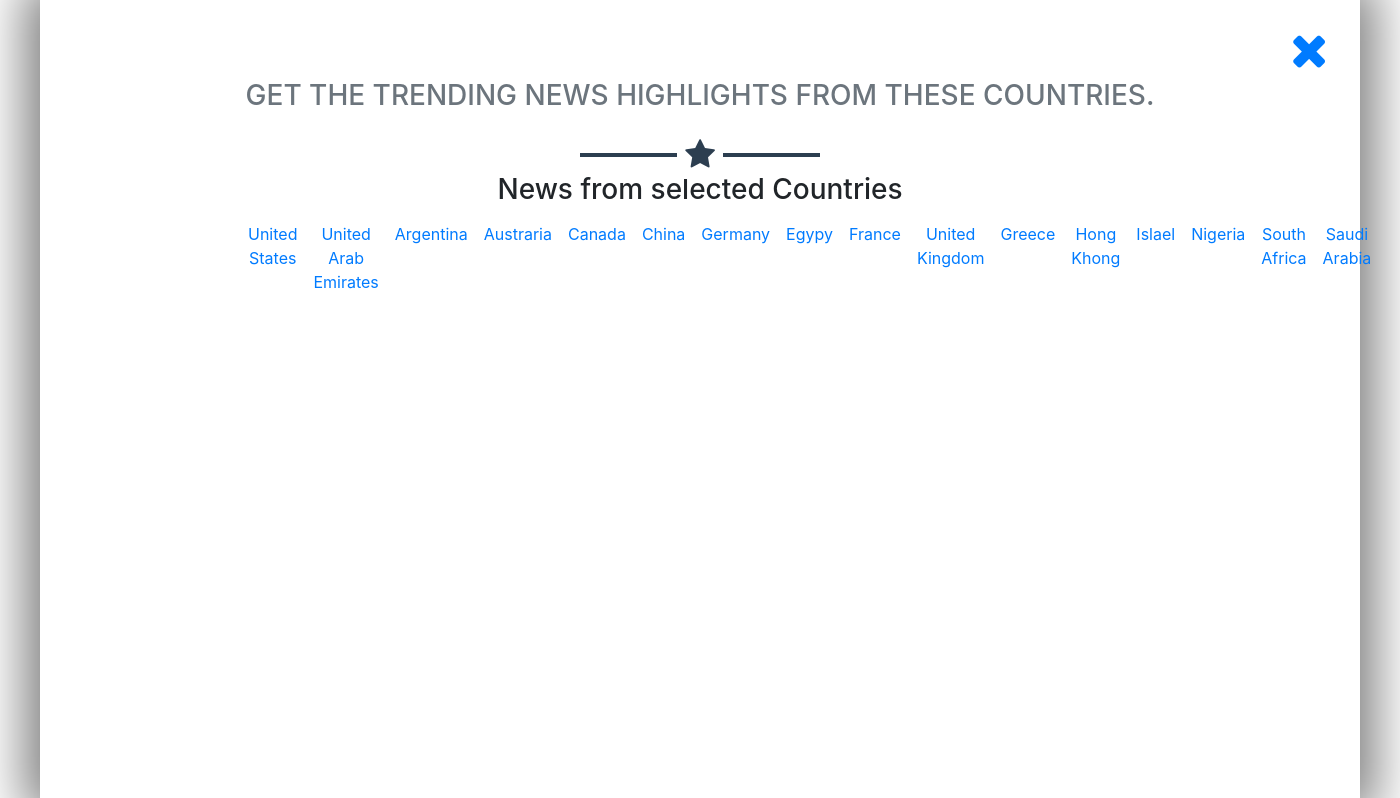
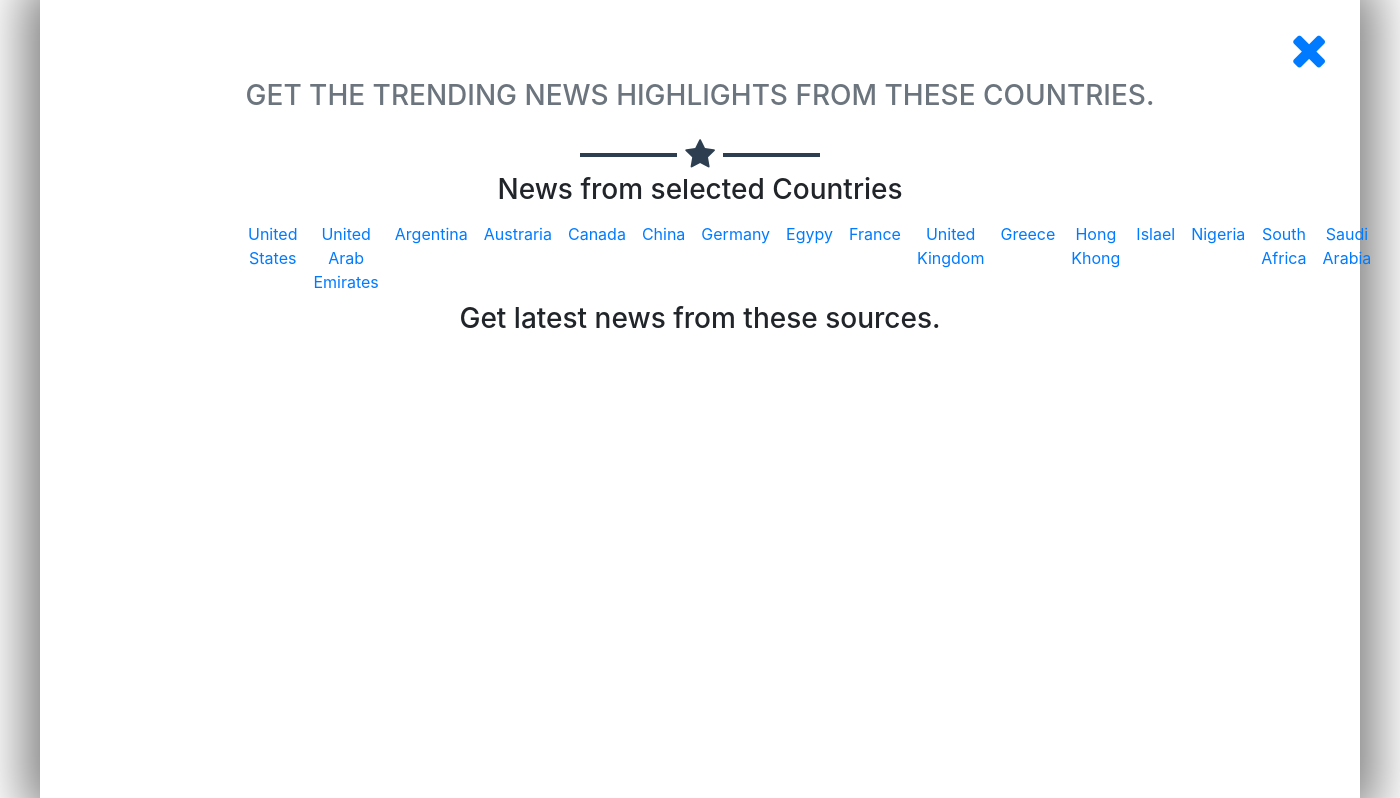
Before and after one commit to d3rrick/News_Highlight, a Flask app: template app/templates/index.html in a window 1400 px wide. Shown: the part 681-1479 px from the top of the page. Run offline with Flask 2, Linux system fonts and the light colour scheme; the template is opened without the code that fills it, so the values that code supplies are empty; some libraries are stand-ins or nearby versions.

Commit message:
added a url route to view the sources articles

```diff
--- a/app/templates/index.html
+++ b/app/templates/index.html
@@ -10,19 +10,28 @@
      <div class="p-2"><a href="/country/us"> United States</a></div>
      <div class="p-2"><a href="/country/ae"> United Arab Emirates</a></div>
      <div class="p-2"><a href="/country/ar"> Argentina</a></div>
-     <div class="p-2"><a href="/country#"> Austraria</a></div>
-     <div class="p-2"><a href="/country#"> Canada</a></div>
-     <div class="p-2"><a href="/country#"> China</a></div>
-     <div class="p-2"><a href="/country#"> Germany</a></div>
-     <div class="p-2"><a href="/country#"> Egypy</a></div>
-     <div class="p-2"><a href="/country#"> France</a></div>
-     <div class="p-2"><a href="/country#"> United Kingdom</a></div>
-     <div class="p-2"><a href="/country#"> Greece</a></div>
-     <div class="p-2"><a href="/country#"> Hong Khong</a></div>
-     <div class="p-2"><a href="/country#"> Islael</a></div>
-     <div class="p-2"><a href="/country#"> Nigeria</a></div>
+     <div class="p-2"><a href="/country/at"> Austraria</a></div>
+     <div class="p-2"><a href="/country/ca"> Canada</a></div>
+     <div class="p-2"><a href="/country/cn"> China</a></div>
+     <div class="p-2"><a href="/country/de"> Germany</a></div>
+     <div class="p-2"><a href="/country/eg"> Egypy</a></div>
+     <div class="p-2"><a href="/country/fr"> France</a></div>
+     <div class="p-2"><a href="/country/gb"> United Kingdom</a></div>
+     <div class="p-2"><a href="/country/gr"> Greece</a></div>
+     <div class="p-2"><a href="/country/hk"> Hong Khong</a></div>
+     <div class="p-2"><a href="/country/il"> Islael</a></div>
+     <div class="p-2"><a href="/country/ng"> Nigeria</a></div>
      <div class="p-2"><a href="/country/za"> South Africa</a></div>
-     <div class="p-2"><a href="/country#"> Saudi Arabia</a></div>
+     <div class="p-2"><a href="/country/sa"> Saudi Arabia</a></div>
 
 </div>
+
+   <h3>Get latest news from these sources.</h3>
+    <div class="d-flex flex-row">
+    <div class="col-md-12">
+    {% for source in sources %}
+           <div class="p-2"><a href="/sources/{{source.id}}">{{ source.name}}</a></div>
+        {% endfor %}
+        </div></div>
+
     {% endblock %}
```
